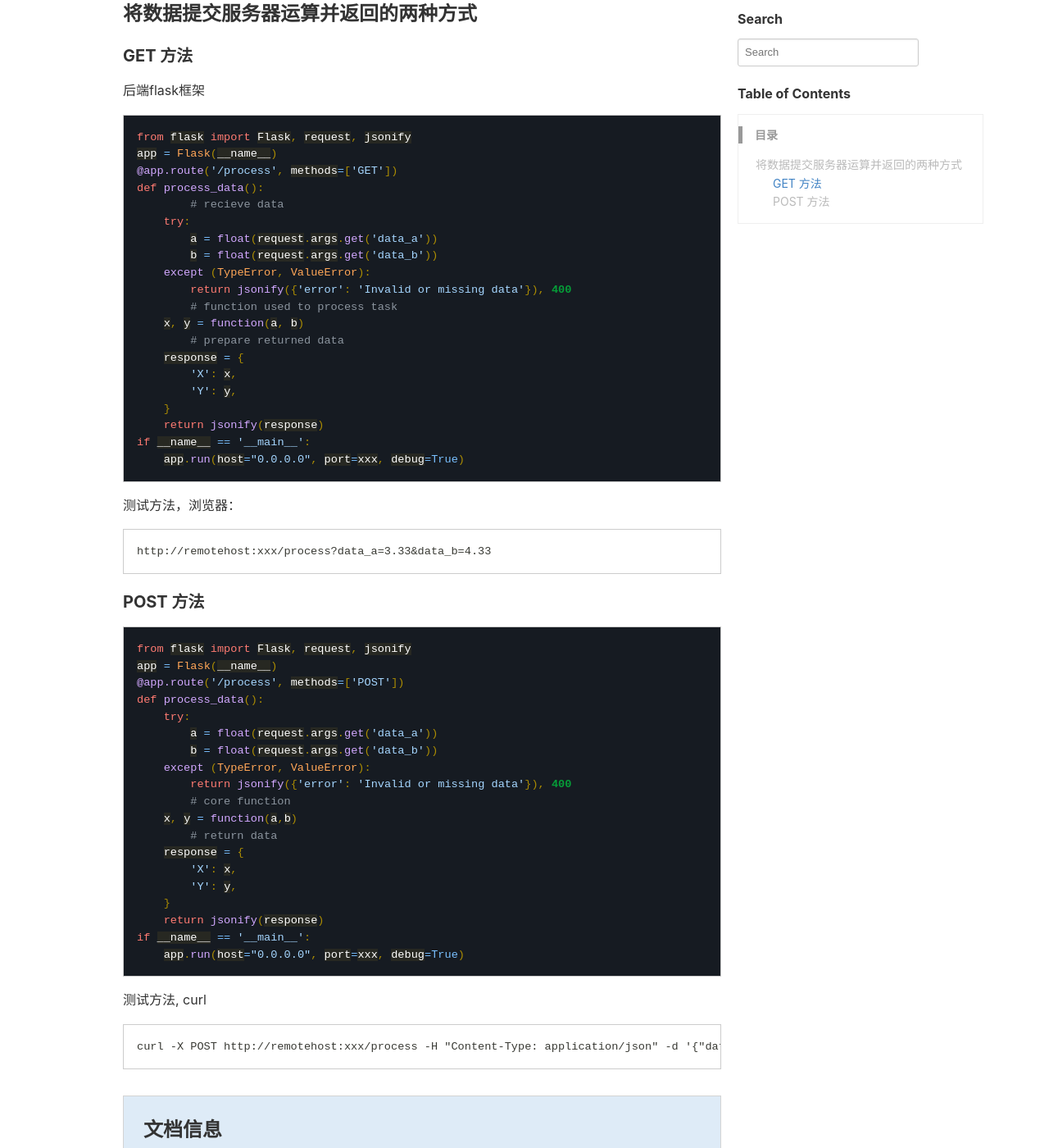
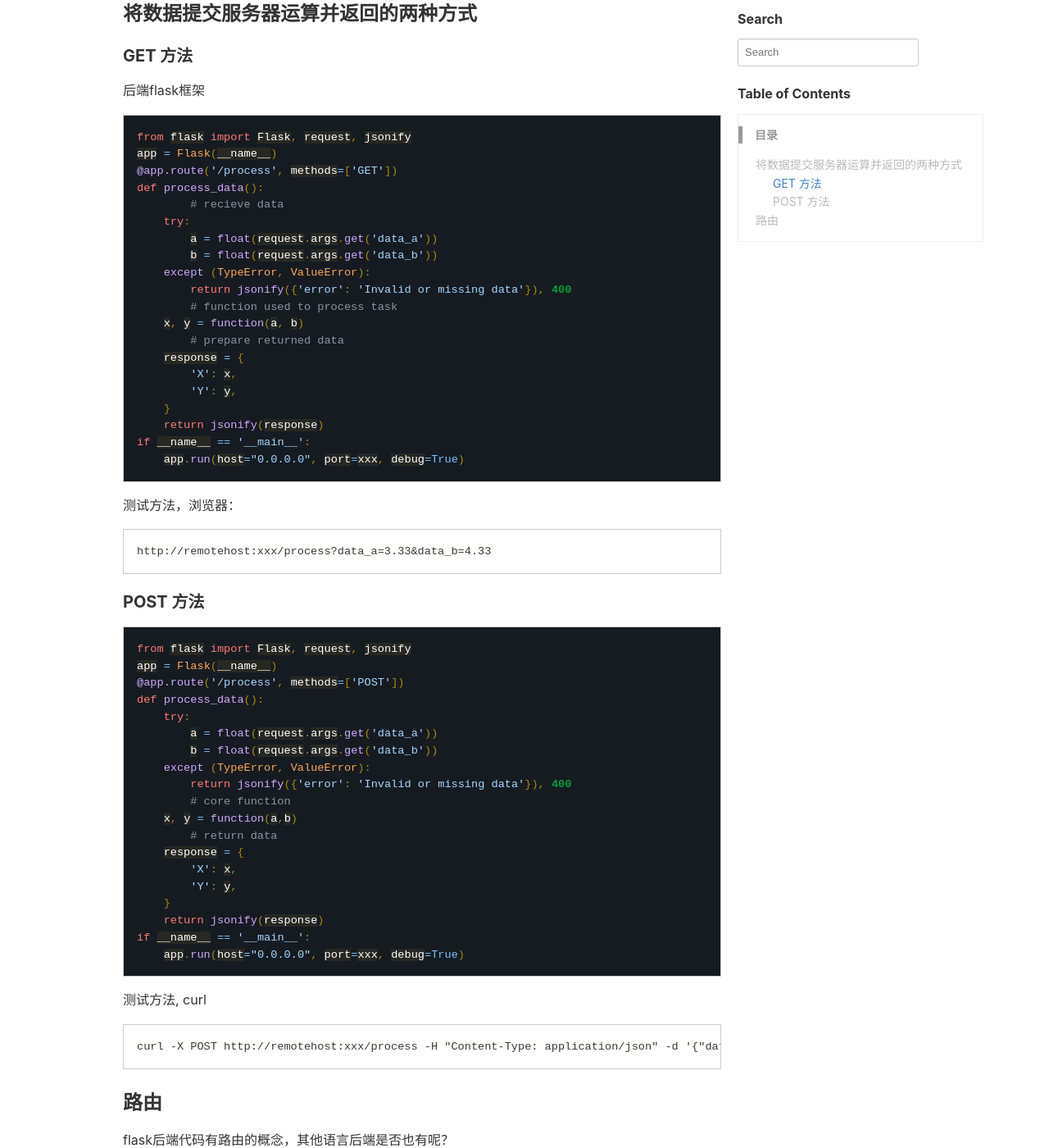
Before and after one commit to menchaojie/menchaojie.github.io, a Jekyll site: the page built from _fragments/get_and_post.md, in a window 1280 px wide and 1400 px high, scrolled down 195 px. Shown: the whole window at 82% size. Built offline with Jekyll 4.4.1, drawn with Linux system fonts in a browser that asks for light colours; comment, search, counter and statistics services are not loaded.

Commit message:
2024-08-02(Friday)00:29

````diff
--- a/_fragments/get_and_post.md
+++ b/_fragments/get_and_post.md
@@ -73,3 +73,7 @@ if __name__ == '__main__':
 ```txt
 curl -X POST http://remotehost:xxx/process -H "Content-Type: application/json" -d '{"data_a": 30.931212203974912, "data_b": 121.5003097272177}'
 ```
+
+### 路由
+
+flask后端代码有路由的概念，其他语言后端是否也有呢？
````
